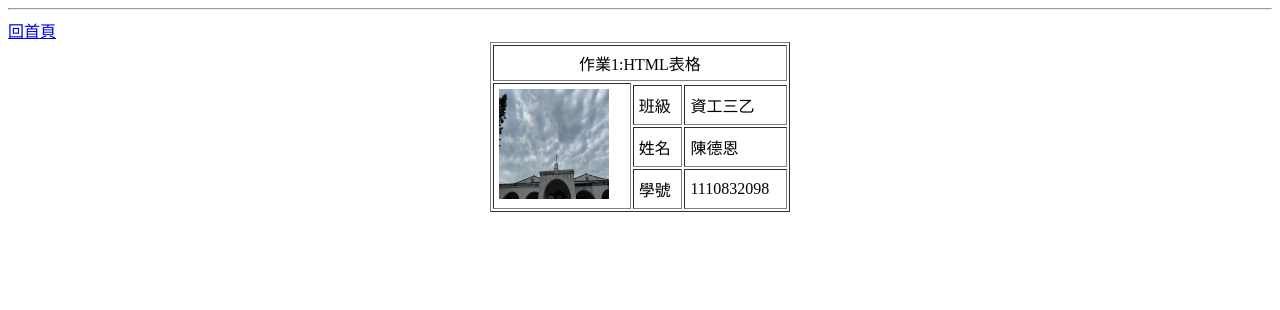
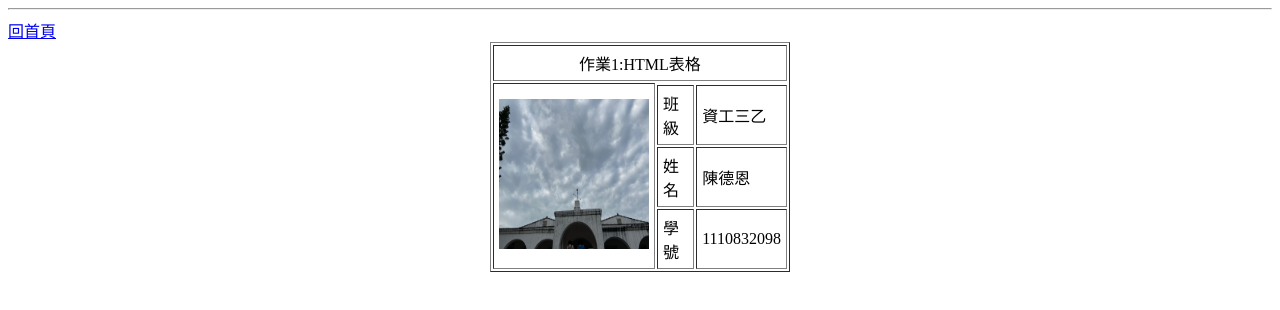
Before and after one commit to nutccsieandy/NUTC-TECH, a plain HTML site: page hw01.html in a window 1280 px wide. Drawn offline with Linux system fonts and the light colour scheme.

Commit message:
Update hw01.html

```diff
--- a/hw01.html
+++ b/hw01.html
@@ -10,7 +10,7 @@
 	<a href="index.html">回首頁</a><div align="center" style="color: black;">
 	<table border="1" align="middle"cellpadding="5"cellpadding="5"width="300">
 			<tr><td colspan="3">&nbsp;&nbsp;&nbsp;&nbsp;&nbsp;&nbsp;&nbsp;&nbsp;&nbsp;&nbsp;&nbsp;&nbsp;&nbsp;&nbsp;&nbsp;&nbsp;&nbsp;&nbsp;&nbsp;&nbsp;作業1:HTML表格</td></tr>
-			<tr><td rowspan="4"><img src="test.jpg"width="110" height="110"/></td></tr>
+			<tr><td rowspan="4"><img src="test.jpg"width="150" height="150"/></td></tr>
 			<tr>
 				<td>班級</td>
 				<td>資工三乙</td>
```
